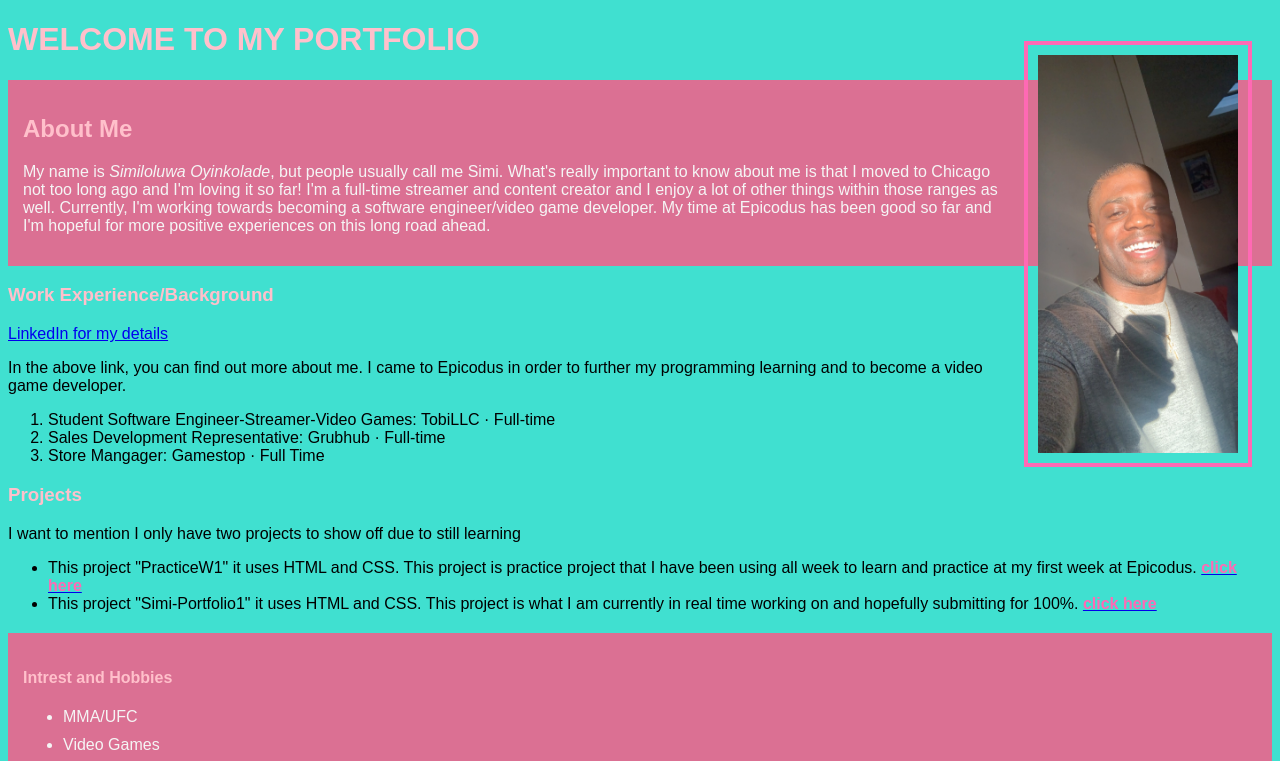
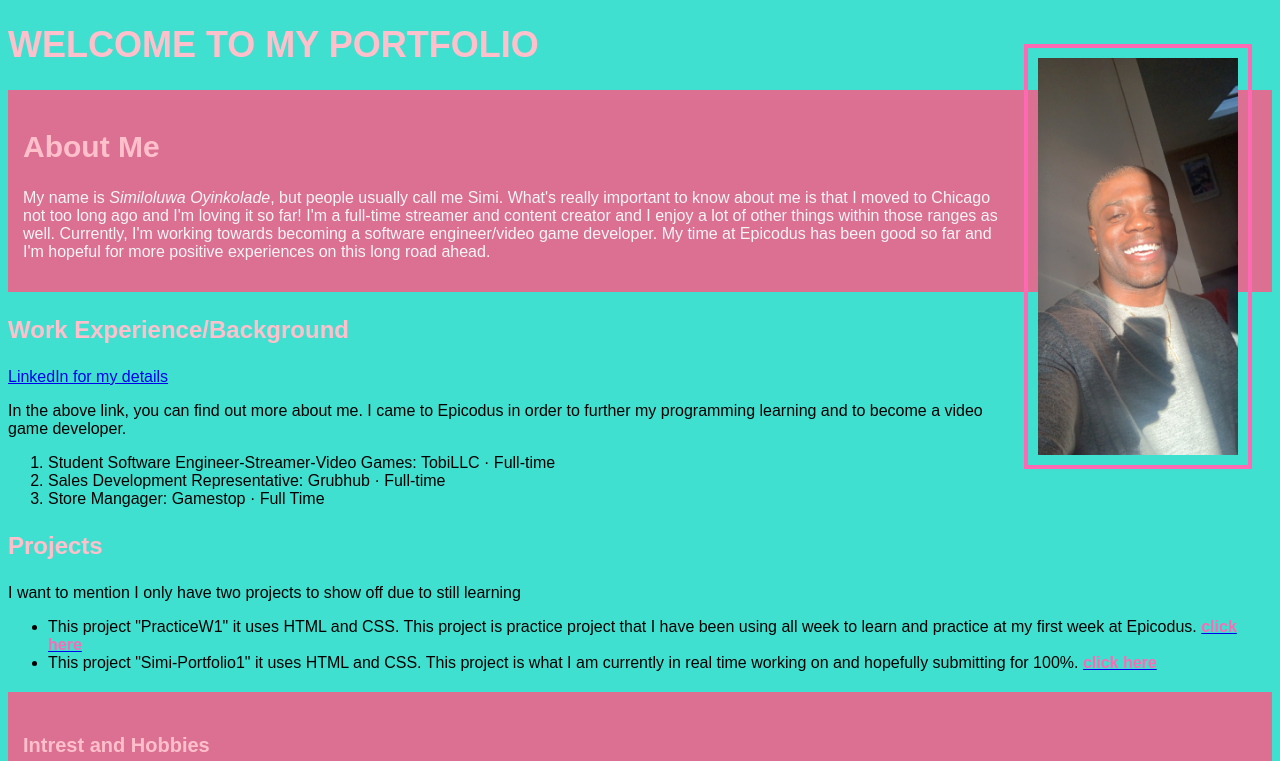
Before and after one commit to simioyin222/SIMI-PORTFOLIO1, a plain HTML site: page index.html in a window 1280 px wide. Shown: the top 761 px of the page. Drawn offline with Linux system fonts and the light colour scheme.

Commit message:
adjust font size for diffrent headings and changed format of readable on css

```diff
--- a/css/styles.css
+++ b/css/styles.css
@@ -8,10 +8,7 @@ body {
   color: black;
 }
 
-h1,
-h2,
-h3,
-h4 {
+h1,h2,h3,h4 {
   color: pink;
 }
 
@@ -29,14 +26,14 @@ h4 {
 
 .Likes {
   background-color: palevioletred;
-  color:whitesmoke;
+  color: whitesmoke;
   padding: 15px;
   margin-top: 20px;
 }
 
 .info {
   background-color: palevioletred;
-  color:whitesmoke;
+  color: whitesmoke;
   padding: 15px;
   margin-top: 20px;
 }
@@ -44,3 +41,19 @@ h4 {
 .Likes ul li {
   margin: 10px 0;
 }
+
+h1 {
+  font-size: 36px;
+}
+
+h2 {
+  font-size: 30px;
+}
+
+h3 {
+  font-size: 24px;
+}
+
+h4 {
+  font-size: 20px;
+}
```
